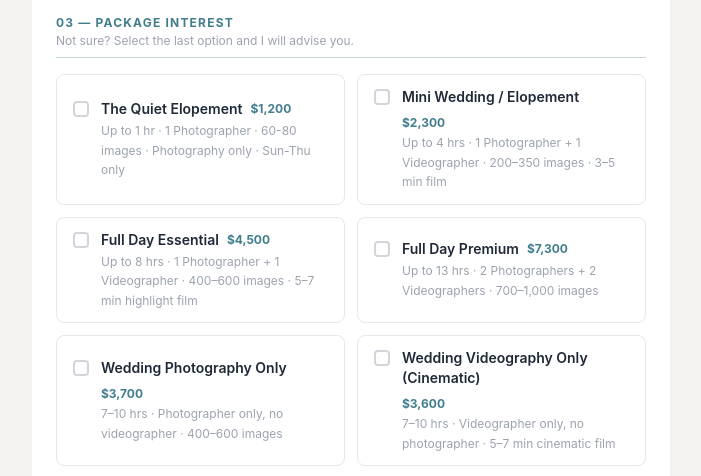
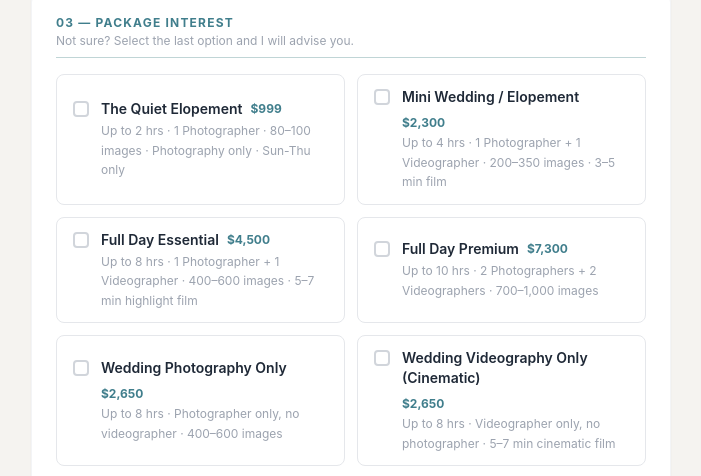
Before and after one commit to johnnynguyen9981/jnguyenco-crm, a Next.js app: page /enquire/embed in a window 1280 px wide. Shown: the part 960-1436 px from the top of the page, without its empty margins (289-990 px from the left). Built offline with nearby package versions, Linux system fonts and the light colour scheme.

Commit message:
Sync public enquiry form (embed) pricing + add ceremony-scope qualifying questionUpdate package prices and add ceremony scope options

```diff
--- a/app/enquire/embed/page.tsx
+++ b/app/enquire/embed/page.tsx
@@ -2,12 +2,12 @@
 import { useState, useEffect, useRef } from "react";
 
 const PACKAGES = [
-  { id: "quiet_elopement",  label: "The Quiet Elopement",           price: "$1,200",  desc: "Up to 1 hr · 1 Photographer · 60-80 images · Photography only · Sun-Thu only" },
+  { id: "quiet_elopement",  label: "The Quiet Elopement",           price: "$999",  desc: "Up to 2 hrs · 1 Photographer · 80–100 images · Photography only · Sun-Thu only" },
   { id: "mini_wedding",       label: "Mini Wedding / Elopement",              price: "$2,300",  desc: "Up to 4 hrs · 1 Photographer + 1 Videographer · 200–350 images · 3–5 min film" },
   { id: "full_day_essential", label: "Full Day Essential",                    price: "$4,500",  desc: "Up to 8 hrs · 1 Photographer + 1 Videographer · 400–600 images · 5–7 min highlight film" },
-  { id: "full_day_premium",   label: "Full Day Premium",                      price: "$7,300",  desc: "Up to 13 hrs · 2 Photographers + 2 Videographers · 700–1,000 images" },
-  { id: "wedding_photo_only", label: "Wedding Photography Only",              price: "$3,700",  desc: "7–10 hrs · Photographer only, no videographer · 400–600 images" },
-  { id: "wedding_video_only", label: "Wedding Videography Only (Cinematic)",  price: "$3,600",  desc: "7–10 hrs · Videographer only, no photographer · 5–7 min cinematic film" },
+  { id: "full_day_premium",   label: "Full Day Premium",                      price: "$7,300",  desc: "Up to 10 hrs · 2 Photographers + 2 Videographers · 700–1,000 images" },
+  { id: "wedding_photo_only", label: "Wedding Photography Only",              price: "$2,650",  desc: "Up to 8 hrs · Photographer only, no videographer · 400–600 images" },
+  { id: "wedding_video_only", label: "Wedding Videography Only (Cinematic)",  price: "$2,650",  desc: "Up to 8 hrs · Videographer only, no photographer · 5–7 min cinematic film" },
   { id: "hourly_photo",       label: "Event Photography Only",                price: "$230/hr", desc: "50–80 edited images per hour · Online gallery · 2–4 week turnaround" },
   { id: "hourly_video",       label: "Event Videography Only",                price: "$280/hr", desc: "1–2 min highlight reel per hour of coverage · Online gallery · 6–8 week turnaround" },
   { id: "hourly_photo_video", label: "Event Photography & Videography",       price: "$425/hr", desc: "50–80 images/hr + 1–2 min highlight reel per hour · Online gallery" },
@@ -16,6 +16,14 @@ const PACKAGES = [
 ];
 
 const EVENT_TYPES = ["Wedding / Elopement","Birthday","Baptism","Party / Celebration","Corporate Event","Portrait Session","Other"];
+
+// Qualifying question — shown for wedding/elopement enquiries only, before package selection,
+// to steer intent toward Mini Wedding (ceremony + reception) vs The Quiet Elopement (ceremony only)
+// rather than relying on a couple reading FAQ copy. See crm/packages.md cannibalization guardrail note.
+const CEREMONY_SCOPE_OPTIONS = [
+  { id: "ceremony_reception", label: "Ceremony & reception",  sub: "Full wedding day — ceremony, reception, speeches, dancing" },
+  { id: "ceremony_only",      label: "Just the ceremony",     sub: "e.g. courthouse, registry office, elopement — no reception" },
+];
 const BUDGET_OPTIONS = [
   { id: "under_1k",   label: "Under $1,000" },
   { id: "1k_2.5k",   label: "$1,000 – $2,500" },
@@ -48,6 +56,8 @@ const NEEDS_PARTNER    = (eventType: string, pkg: string) =>
 const SERVICES_INFERRED = (pkg: string) => WEDDING_PACKAGES.has(pkg); // wedding pkgs include both
 const BUDGET_NEEDED     = (pkg: string) => !pkg || pkg === "not_sure";
 const REFERRAL_HAS_NOTES = (src: string) => src === "WORD_OF_MOUTH" || src === "OTHER";
+const IS_WEDDING_EVENT_TYPE = (eventType: string) =>
+  eventType.toLowerCase().includes("wedding") || eventType.toLowerCase().includes("elopement");
 
 function SectionHeader({ num, title, note }: { num: string; title: string; note?: string }) {
   return (
@@ -94,7 +104,7 @@ export default function EnquireEmbedPage() {
     referral_source: "", referral_notes: "",
     partner_first: "", partner_last: "", partner_email: "", partner_phone: "",
     event_type: "", event_date: "", event_start_time: "", event_end_time: "",
-    venue_name: "", venue_suburb: "", guest_count: "",
+    venue_name: "", venue_suburb: "", guest_count: "", ceremony_scope: "",
     selected_package: "", services_required: "", budget_range: "", special_requests: "",
   });
 
@@ -112,6 +122,21 @@ export default function EnquireEmbedPage() {
 
   function set(field: keyof typeof form, val: string) {
     setForm(prev => ({ ...prev, [field]: val }));
+  }
+
+  // Toggles the ceremony-scope qualifying answer and, unless the couple has already picked a
+  // specific package themselves, pre-selects the matching one in step 03 (still changeable there).
+  function selectCeremonyScope(id: string) {
+    setForm(prev => {
+      const nextScope = prev.ceremony_scope === id ? "" : id;
+      let nextPackage = prev.selected_package;
+      if (nextScope === "ceremony_reception" && (prev.selected_package === "" || prev.selected_package === "quiet_elopement")) {
+        nextPackage = "mini_wedding";
+      } else if (nextScope === "ceremony_only" && (prev.selected_package === "" || prev.selected_package === "mini_wedding")) {
+        nextPackage = "quiet_elopement";
+      }
+      return { ...prev, ceremony_scope: nextScope, selected_package: nextPackage };
+    });
   }
 
   async function handleSubmit(e: React.FormEvent) {
@@ -203,6 +228,18 @@ export default function EnquireEmbedPage() {
               {EVENT_TYPES.map(t => <option key={t} value={t}>{t}</option>)}
             </select>
           </div>
+          {IS_WEDDING_EVENT_TYPE(form.event_type) && (
+            <div>
+              <label className={lbl}>Will your day include a ceremony and reception, or just the ceremony?</label>
+              <div className="grid grid-cols-1 sm:grid-cols-2 gap-3">
+                {CEREMONY_SCOPE_OPTIONS.map(o => (
+                  <OptionCard key={o.id} selected={form.ceremony_scope === o.id}
+                    onSelect={() => selectCeremonyScope(o.id)}
+                    label={o.label} sub={o.sub} />
+                ))}
+              </div>
+            </div>
+          )}
           <div className="grid grid-cols-3 gap-4">
             <div><label className={lbl}>Event Date</label><input type="date" min={TODAY} className={inp} value={form.event_date} onChange={e => set("event_date", e.target.value)} /></div>
             <div><label className={lbl}>Start Time</label><input type="time" className={inp} value={form.event_start_time} onChange={e => set("event_start_time", e.target.value)} /></div>
```
